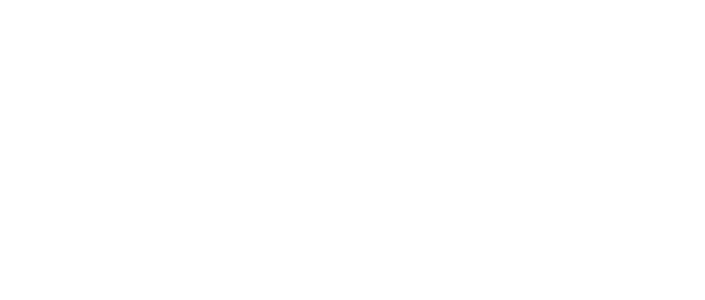
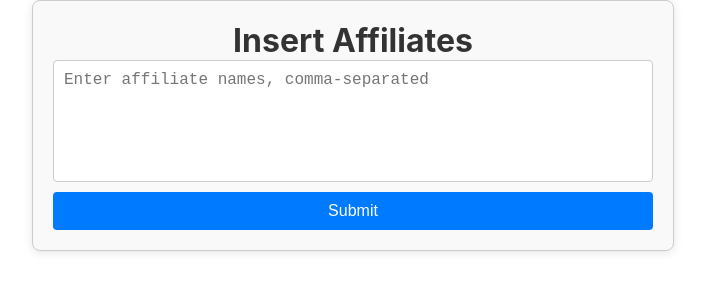
Before and after one commit to thenumber1boss/nextgentechfi, a React (Create React App) app: page /register-affiliates in a window 1280 px wide. Before the commit this address had no page. Shown: the top 300 px of the page, without its empty margins (287-992 px from the left). Built offline with nearby package versions, Linux system fonts and the light colour scheme.

Commit message:
affilites component and minor modifications

```diff
--- a/src/App.js
+++ b/src/App.js
@@ -12,6 +12,7 @@
 import usePageTracking from './hooks/usePageTracking';
 import useMetaPixelTracking from './hooks/useMetaPixelTracking';
 import { Analytics } from '@vercel/analytics/react';
+import InsertAffiliates from './components/affiliates/insert-affiliates.jsx';
 
 function App() {
   usePageTracking();
@@ -24,6 +25,7 @@
         <Route path="/bootcamp" element={<SummerBootcamp />} />
         <Route path="/summer-bootcamp" element={<Navigate to="/bootcamp" />} />
         <Route path="/register" element={<PersonalInformation />} />
+        <Route path="/register-affiliates" element={<InsertAffiliates />} />
         <Route path="/successful-payment" element={<SuccessfulPayment />} />
         <Route path="/complete-registration1" element={<CompleteRegistration1 />} />
         {/* Add more routes here as needed */}
--- /dev/null
+++ b/src/components/affiliates/insert-affiliates.css
@@ -0,0 +1,54 @@
+/* InsertAffiliates.css */
+
+.affiliates-container {
+    max-width: 600px;
+    margin: 0 auto;
+    padding: 20px;
+    border: 1px solid #ccc;
+    border-radius: 8px;
+    box-shadow: 0 2px 10px rgba(0, 0, 0, 0.1);
+    background-color: #f9f9f9;
+  }
+
+  .affiliates-container h1 {
+    text-align: center;
+    color: #333;
+  }
+
+  .affiliates-container form {
+    display: flex;
+    flex-direction: column;
+  }
+
+  .affiliates-container textarea {
+    height: 100px;
+    margin-bottom: 10px;
+    padding: 10px;
+    font-size: 16px;
+    border: 1px solid #ccc;
+    border-radius: 4px;
+    resize: none; /* Disable resizing */
+  }
+
+  .affiliates-container button {
+    padding: 10px;
+    font-size: 16px;
+    color: white;
+    background-color: #007bff;
+    border: none;
+    border-radius: 4px;
+    cursor: pointer;
+    transition: background-color 0.3s;
+  }
+
+  .affiliates-container button:hover {
+    background-color: #0056b3; /* Darken on hover */
+  }
+
+  .affiliates-container pre {
+    background-color: #e9ecef;
+    padding: 10px;
+    border-radius: 4px;
+    overflow: auto;
+    white-space: pre-wrap; /* Preserve whitespace and wrap lines */
+  }
--- /dev/null
+++ b/src/components/affiliates/insert-affiliates.jsx
@@ -0,0 +1,43 @@
+import React, { useState } from 'react';
+import config from '../../config';
+import './insert-affiliates.css';
+
+const InsertAffiliates = () => {
+  const [names, setNames] = useState('');
+  const [message, setMessage] = useState('');
+
+  const handleSubmit = async (e) => {
+    e.preventDefault();
+    const response = await fetch(`${config.API_BASE_URL}/api/insert-affiliates`, { // Use your server's API route
+      method: 'POST',
+      headers: {
+        'Content-Type': 'application/json',
+      },
+      body: JSON.stringify({ names: names.split(',').map(name => name.trim()) }),
+    });
+
+    const result = await response.json();
+    if (response.ok) {
+      setMessage(result.message.join('\n')); // Display success messages
+    } else {
+      setMessage('Error adding schools');
+    }
+  };
+
+  return (
+    <div className="affiliates-container">
+      <h1>Insert Affiliates</h1>
+      <form onSubmit={handleSubmit}>
+        <textarea
+          value={names}
+          onChange={(e) => setNames(e.target.value)}
+          placeholder="Enter affiliate names, comma-separated"
+        />
+        <button type="submit">Submit</button>
+      </form>
+      {message && <pre>{message}</pre>}
+    </div>
+  );
+};
+
+export default InsertAffiliates;
--- a/src/components/forms/bootcamp-reg-form/personal-information-form.jsx
+++ b/src/components/forms/bootcamp-reg-form/personal-information-form.jsx
@@ -75,7 +75,7 @@
         throw new Error(result.message || 'Validation error');
       }
 
-      const { isCodeValid } = result;
+      const { isCodeValid, validatedCode } = result;
 
       if (!isCodeValid) {
         setErrorMessage('Invalid code');
@@ -97,7 +97,7 @@
         lastName: data.lastName,
         phone: data.phone,
         email: data.email,
-        amount: 4500000, // Amount in kobo (85000 kobo = 85 NGN)
+        amount: 4500000, // Amount in kobo
         currency: 'NGN',
         channels: ['card', 'bank', 'ussd'],
         metadata: {
@@ -127,8 +127,26 @@
 
             if (response.ok) {
               console.log('Transaction verified successfully on server:', result);
-             // Include the transaction reference in the callback URL
-             setServerProcessing(false); // Set server processing state to false
+
+              // Now, update the referrals for the validated code
+              const referralResponse = await fetch(`${config.API_BASE_URL}/api/update-referrals`, {
+                method: 'POST',
+                headers: {
+                  'Content-Type': 'application/json',
+                },
+                body: JSON.stringify({ code: validatedCode }), // Use the validated code from the earlier validation step
+              });
+
+              const referralResult = await referralResponse.json();
+
+              if (referralResponse.ok) {
+                console.log(referralResult.message); // Success message
+              } else {
+                console.error('Error updating referrals:', referralResult.message);
+              }
+
+              // Include the transaction reference in the callback URL
+              setServerProcessing(false); // Set server processing state to false
               const successfulPaymentUrl = `/successful-payment?reference=${transaction.reference}`;
               navigate(successfulPaymentUrl);
             } else {
@@ -138,6 +156,7 @@
             console.error('Error verifying transaction on server:', error);
           }
         },
+
         onLoad: (response) => {
           console.log('onLoad: ', response);
         },
```
Also changed, not shown: 1 other file (tests, documents, lock files or other folders).
